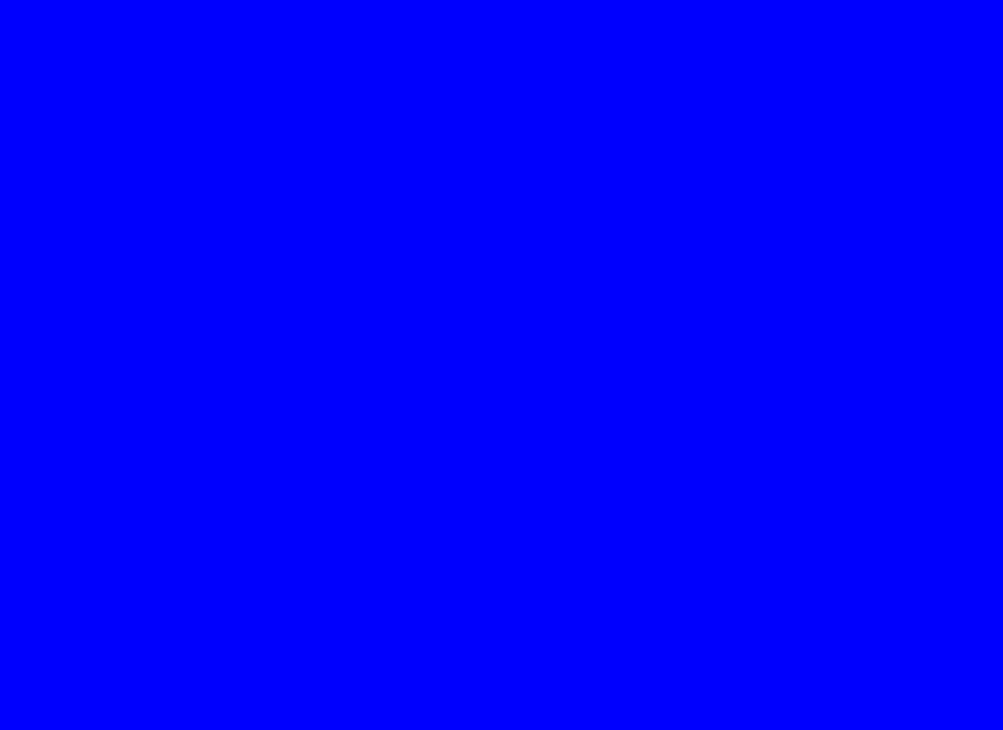
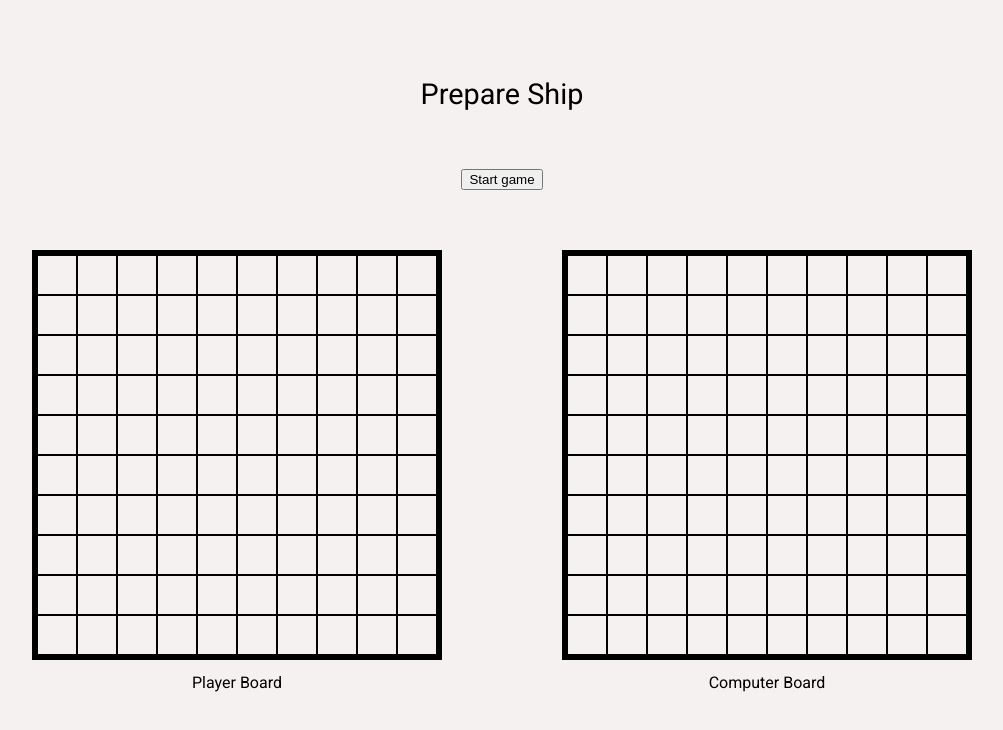
Before and after one commit to 6604062630064/battleship, a website built with webpack: page src/index.html in a window 1280 px wide. Shown: the whole page, without its empty margins (138-1141 px from the left). Built offline with nearby package versions, Linux system fonts and the light colour scheme.

Commit message:
Add DOM.js

```diff
--- /dev/null
+++ b/src/classes/DOM.js
@@ -0,0 +1,18 @@
+const initialize = () => {
+	// Add starting cells in both tables
+	const tables = document.querySelectorAll(".bigger-table > div > div");
+	tables.forEach((e) => {
+		for (let i = 0; i < 10; i++) {
+			for (let j = 0; j < 10; j++) {
+				const div = document.createElement("div");
+				div.setAttribute("row", i);
+				div.setAttribute("column", j);
+
+				div.classList.add("cell");
+				e.appendChild(div);
+			}
+		}
+	});
+};
+
+export default initialize;
--- a/src/index.html
+++ b/src/index.html
@@ -5,8 +5,27 @@
     <meta http-equiv="X-UA-Compatible" content="IE=edge">
     <meta name="viewport" content="width=device-width, initial-scale=1.0">
     <title>Document</title>
+    <link rel="preconnect" href="https://fonts.googleapis.com">
+    <link rel="preconnect" href="https://fonts.gstatic.com" crossorigin>
+    <link href="https://fonts.googleapis.com/css2?family=Roboto&display=swap" rel="stylesheet">
+
 </head>
 <body>
-
+    <div class="container">
+        <div class="header">
+            <h1>Prepare Ship</h1>
+        </div>
+        <button>Start game</button>
+        <div class="bigger-table">
+            <div class="table">
+                <div class="player"></div>
+                <h3>Player Board</h3>
+            </div>
+            <div class="table">
+                <div class="opponent"></div>
+                <h3>Computer Board</h3>
+            </div>
+        </div>
+    </div>
 </body>
 </html>
--- a/src/main.js
+++ b/src/main.js
@@ -1 +1,5 @@
 import "./style.css";
+import initialize from "./classes/DOM.js";
+
+initialize();
+console.log("hello");
--- a/src/style.css
+++ b/src/style.css
@@ -1,3 +1,95 @@
+/* http://meyerweb.com/eric/tools/css/reset/
+   v2.0 | 20110126
+   License: none (public domain)
+*/
+
+html, body, div, span, applet, object, iframe,
+h1, h2, h3, h4, h5, h6, p, blockquote, pre,
+a, abbr, acronym, address, big, cite, code,
+del, dfn, em, img, ins, kbd, q, s, samp,
+small, strike, strong, sub, sup, tt, var,
+b, u, i, center,
+dl, dt, dd, ol, ul, li,
+fieldset, form, label, legend,
+table, caption, tbody, tfoot, thead, tr, th, td,
+article, aside, canvas, details, embed,
+figure, figcaption, footer, header, hgroup,
+menu, nav, output, ruby, section, summary,
+time, mark, audio, video {
+	margin: 0;
+	padding: 0;
+	border: 0;
+	font-size: 100%;
+	font: inherit;
+	vertical-align: baseline;
+}
+/* HTML5 display-role reset for older browsers */
+article, aside, details, figcaption, figure,
+footer, header, hgroup, menu, nav, section {
+	display: block;
+}
 body {
-    background-color: blue;
+	line-height: 1;
 }
+ol, ul {
+	list-style: none;
+}
+blockquote, q {
+	quotes: none;
+}
+blockquote:before, blockquote:after,
+q:before, q:after {
+	content: '';
+	content: none;
+}
+table {
+	border-collapse: collapse;
+	border-spacing: 0;
+}
+/* ////////////////////// */
+
+body {
+    font-family: 'Roboto', sans-serif;
+
+    background-color: #F6F1F1;
+}
+
+.container {
+    align-items: center;
+    padding-top: 80px;
+    gap: 60px;
+    display: flex;
+    flex-direction: column;
+    width: 100vw;
+    height: 70h;
+}
+
+.bigger-table {
+    display: flex;
+    gap: 120px;
+    justify-content: center;
+}
+h1 {
+    font-size: 1.8rem;
+}
+
+.table {
+    display: flex;
+    flex-direction: column;
+    align-items: center;
+    gap: 15px;
+}
+
+.player, .opponent{
+    aspect-ratio: 1 / 1;
+    border: 5px solid black;
+    width: 400px;
+    display: grid;
+    grid-template-columns: repeat(10, 1fr);
+    grid-template-rows: repeat(10, 1fr);
+
+}
+
+.cell {
+    border: 1px solid black;
+}
```
